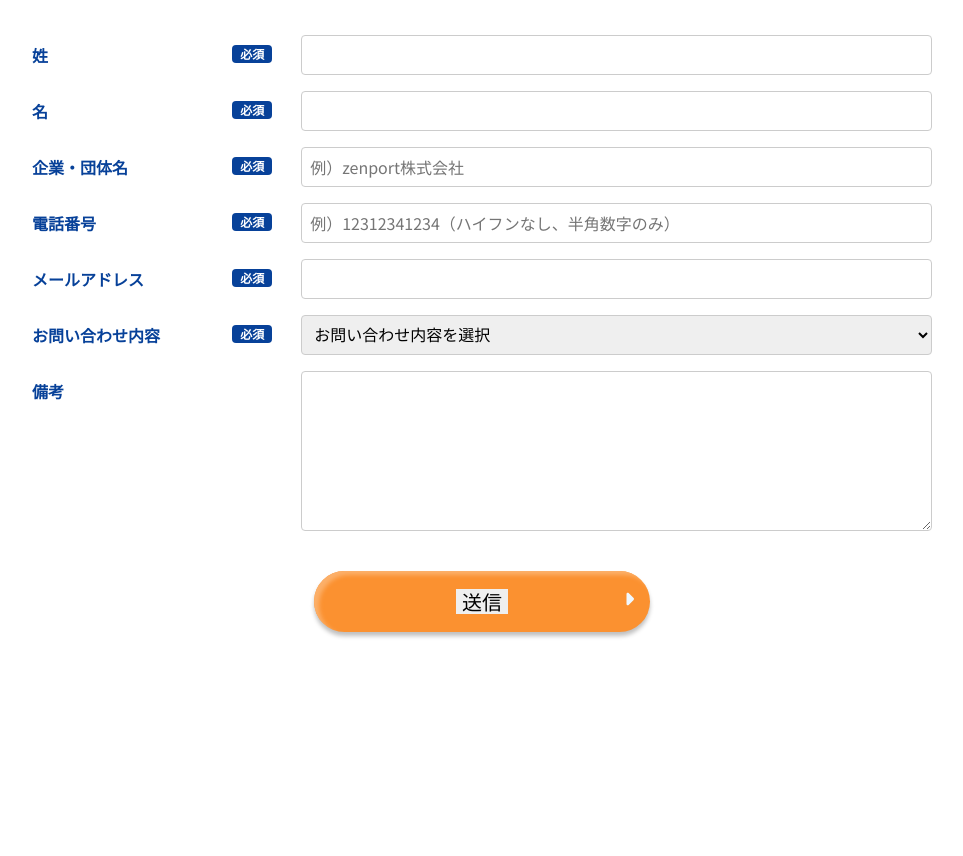
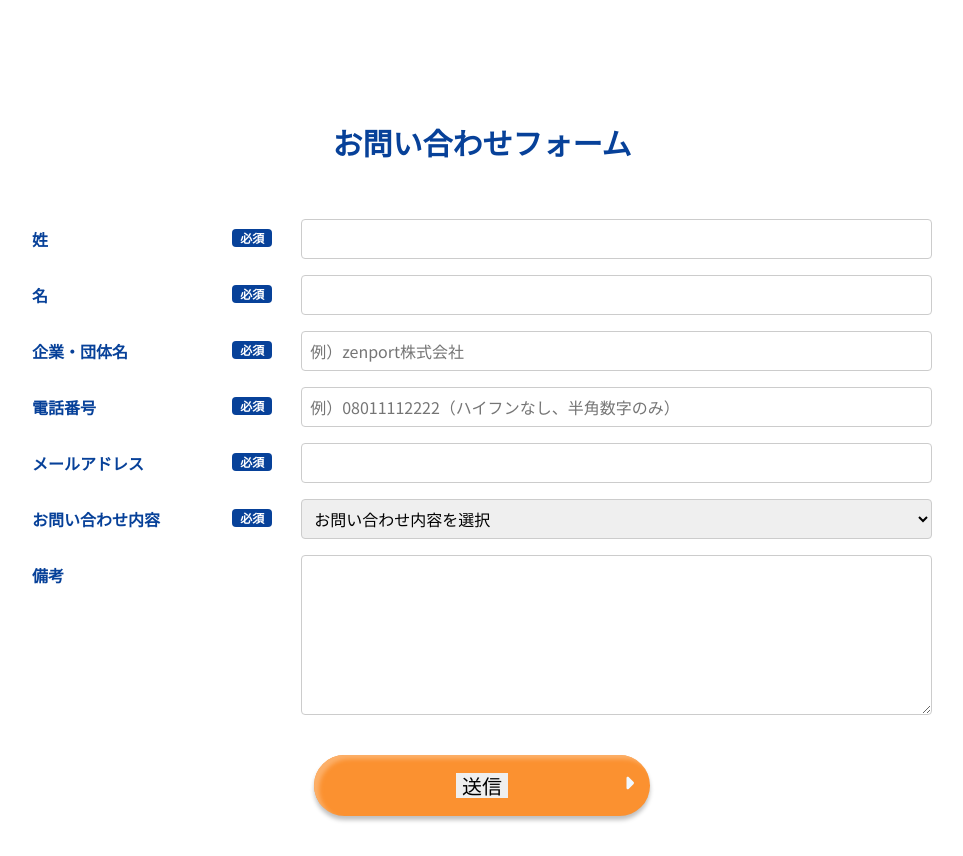
Before and after one commit to zenishub/site-solution-lp, a Vue app: page / in a window 1280 px wide. Shown: the part 6040-6896 px from the top of the page, without its empty margins (158-1121 px from the left). Before the commit the page ends 6712 px from the top, so only its background shows below. Built offline with nearby package versions, Linux system fonts and the light colour scheme.

Commit message:
add: contact form title

```diff
--- a/src/components/contactForm.vue
+++ b/src/components/contactForm.vue
@@ -1,4 +1,5 @@
 <template>
+    <h2 id="contact-form-title">お問い合わせフォーム</h2>
     <form @submit.prevent="sendMail">
         <div class="form-group">
             <label for="lastName">姓<span class="required">必須</span></label>
@@ -14,7 +15,7 @@
         </div>
         <div class="form-group">
             <label for="phone">電話番号<span class="required">必須</span></label>
-            <input type="tel" id="phone" v-model="form.phone" name="phone" pattern="[0-9]+" placeholder="例）12312341234（ハイフンなし、半角数字のみ）" required>
+            <input type="tel" id="phone" v-model="form.phone" name="phone" pattern="[0-9]+" placeholder="例）08011112222（ハイフンなし、半角数字のみ）" required>
         </div>
         <div class="form-group">
             <label for="email">メールアドレス<span class="required">必須</span></label>
@@ -86,6 +87,13 @@ export default defineComponent({
 </script>
 
 <style scoped>
+#contact-form-title {
+    text-align: center;
+    font-weight: 600;
+    font-size: 3rem;
+    margin: 9rem 0 6rem;
+    color: #074199;
+}
 form {
     width: 80%;
     max-width: 900px;
```
